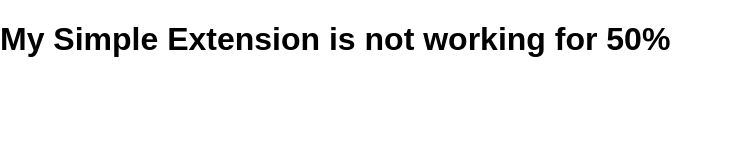
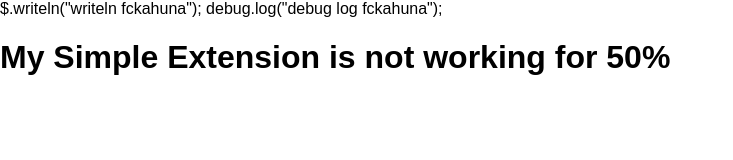
Before and after one commit to vonnnassau/update-extension, a plain HTML site: page main/index.html in a window 1280 px wide. Shown: the whole page, without its empty margins (0-733 px from the left). Drawn offline with Linux system fonts and the light colour scheme.

Commit message:
Update index.html

```diff
--- a/main/index.html
+++ b/main/index.html
@@ -5,6 +5,8 @@
   <meta name="viewport" content="width=device-width, initial-scale=1.0" />
   <title>Simple Extension Test</title>
   <script src="https://vonnnassau.github.io/update-extension/CSXS/csinterface.js"></script>
+  $.writeln("writeln fckahuna");
+  debug.log("debug log fckahuna");
   <!-- Inline CSS to make the background white -->
   <style>
     body {
```
